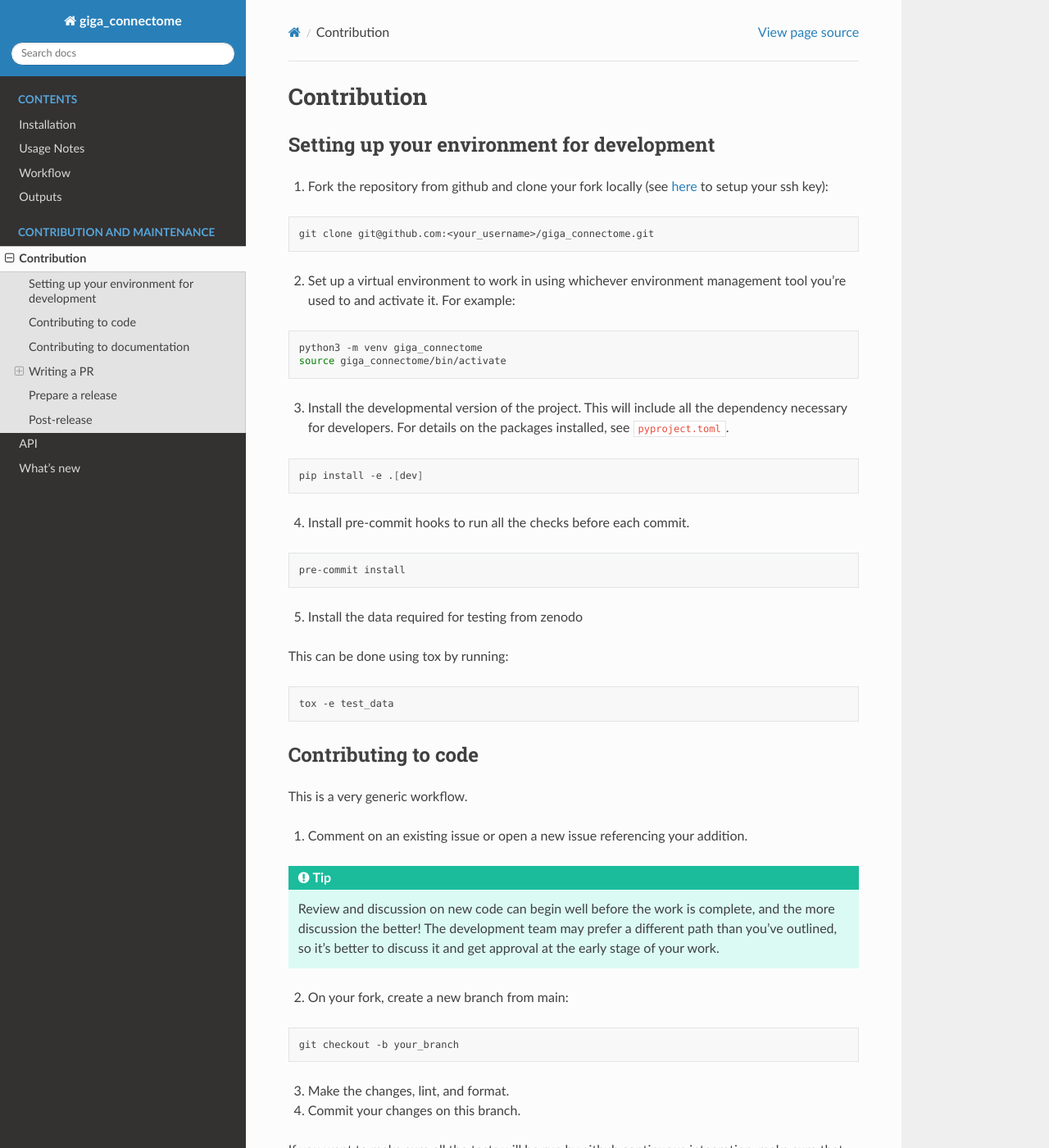
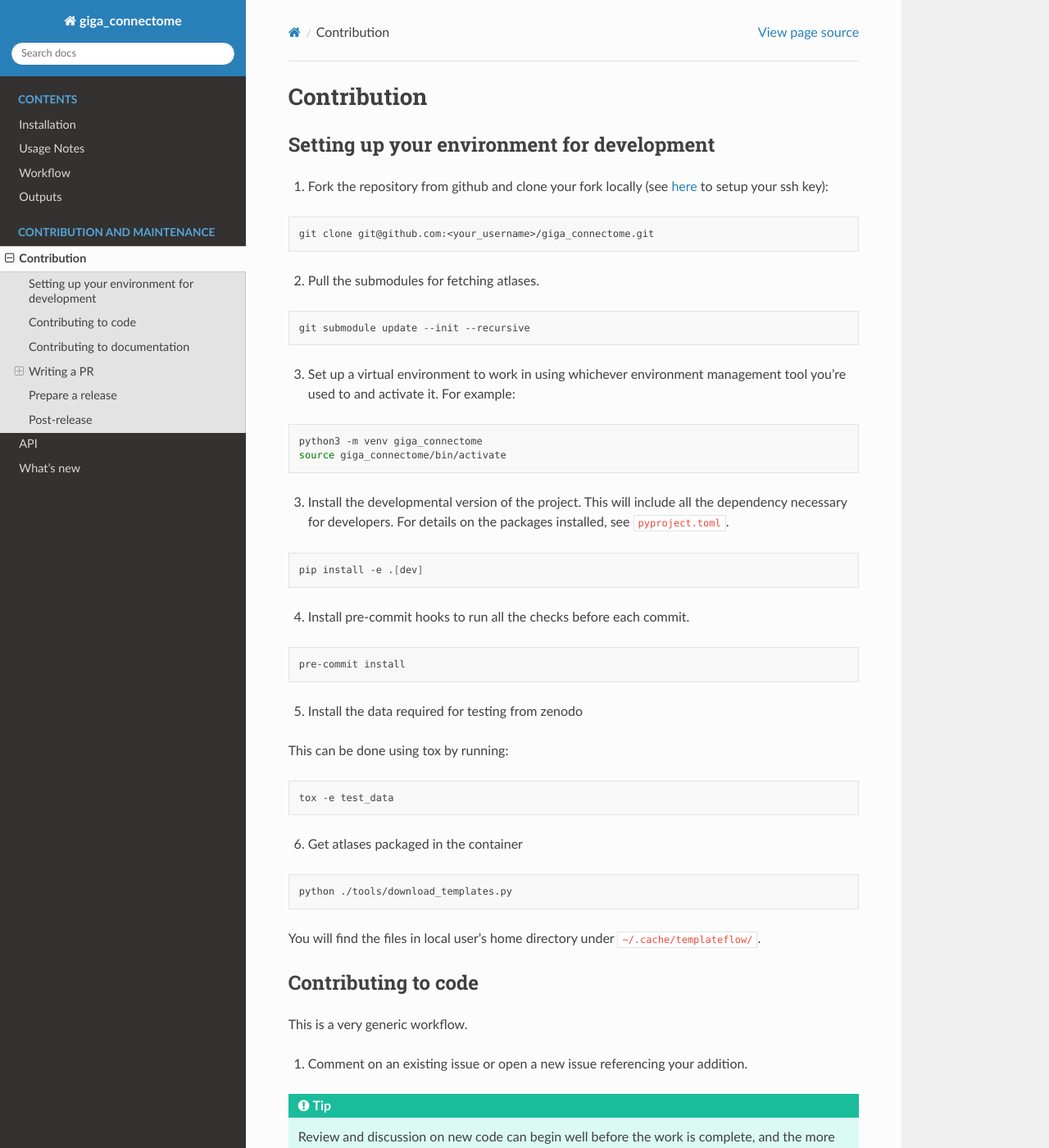
Before and after one commit to bids-apps/giga_connectome, a Sphinx documentation site: the page built from docs/source/contributing.md, in a window 1280 px wide and 1400 px high. Shown: the whole window at 82% size. Built offline with Sphinx 7.4.7 and the Read the Docs theme 3.1.0, drawn with Linux system fonts in a browser that asks for light colours; the version number could not be read and is left out; some of the changed text lies outside the part shown.

````diff
--- a/docs/source/contributing.md
+++ b/docs/source/contributing.md
@@ -8,7 +8,13 @@
 git clone git@github.com:<your_username>/giga_connectome.git
 ```
 
-2. Set up a virtual environment to work in using whichever environment management tool you're used to and activate it. For example:
+2. Pull the submodules for fetching atlases.
+
+```bash
+git submodule update --init --recursive
+```
+
+3. Set up a virtual environment to work in using whichever environment management tool you're used to and activate it. For example:
 
 ```bash
 python3 -m venv giga_connectome
@@ -34,6 +40,14 @@ This can be done using tox by running:
 ```bash
 tox -e test_data
 ```
+
+6. Get atlases packaged in the container
+
+```bash
+python ./tools/download_templates.py
+```
+
+You will find the files in local user's home directory under `~/.cache/templateflow/`.
 
 ## Contributing to code
 
@@ -121,13 +135,14 @@ See [All Contributors bot](https://allcontributors.org/docs/en/bot/usage) usage
 
 ### Running the demo
 
-You can run a demo of the bids app by downloading some test data.
+You can run a demo of the bids app by downloading some test data and atlases.
 
 Run the following from the root of the repository.
 
 ```bash
 pip install tox
 tox -e test_data
+python ./tools/download_templates.py
 ```
 
 ```bash
````
Also changed, not shown: docs/source/changes.md (+4 -0 lines).
